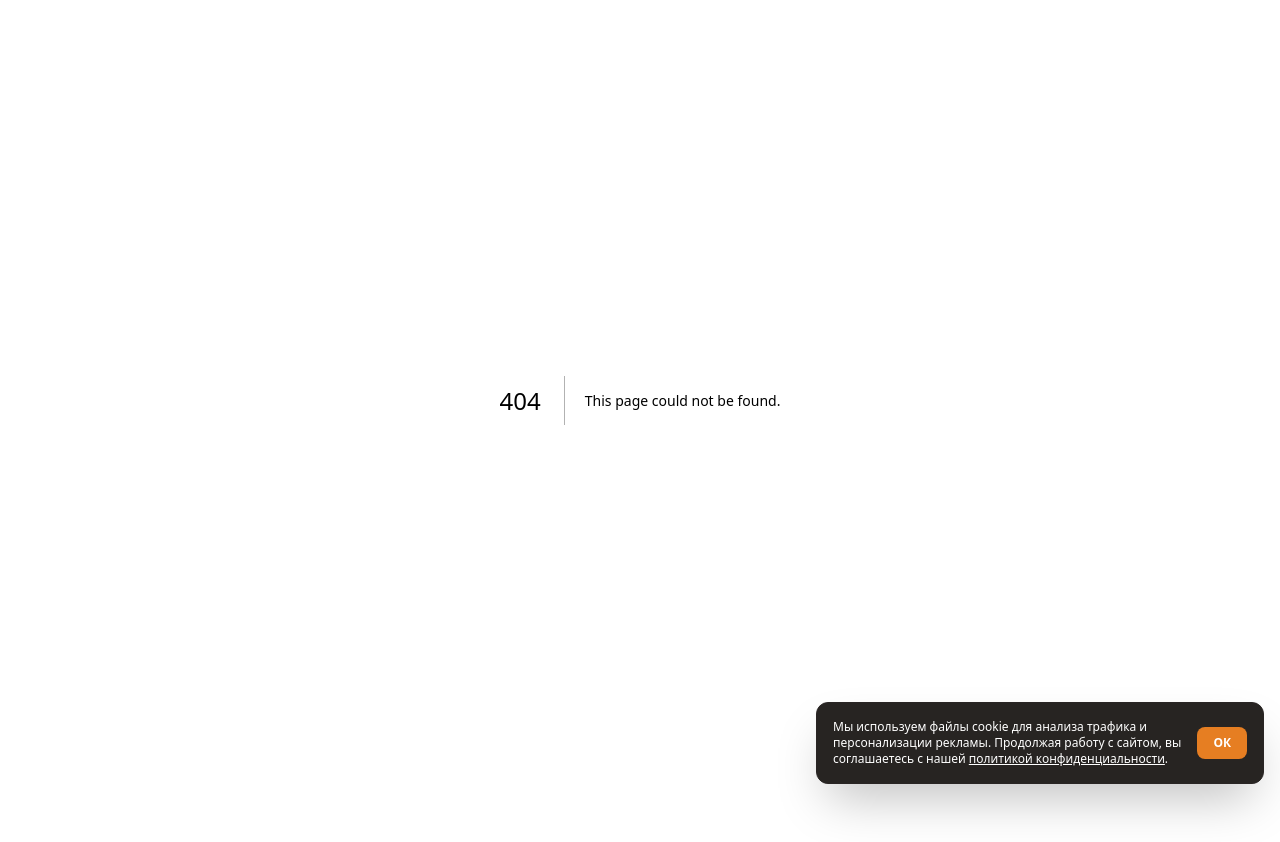
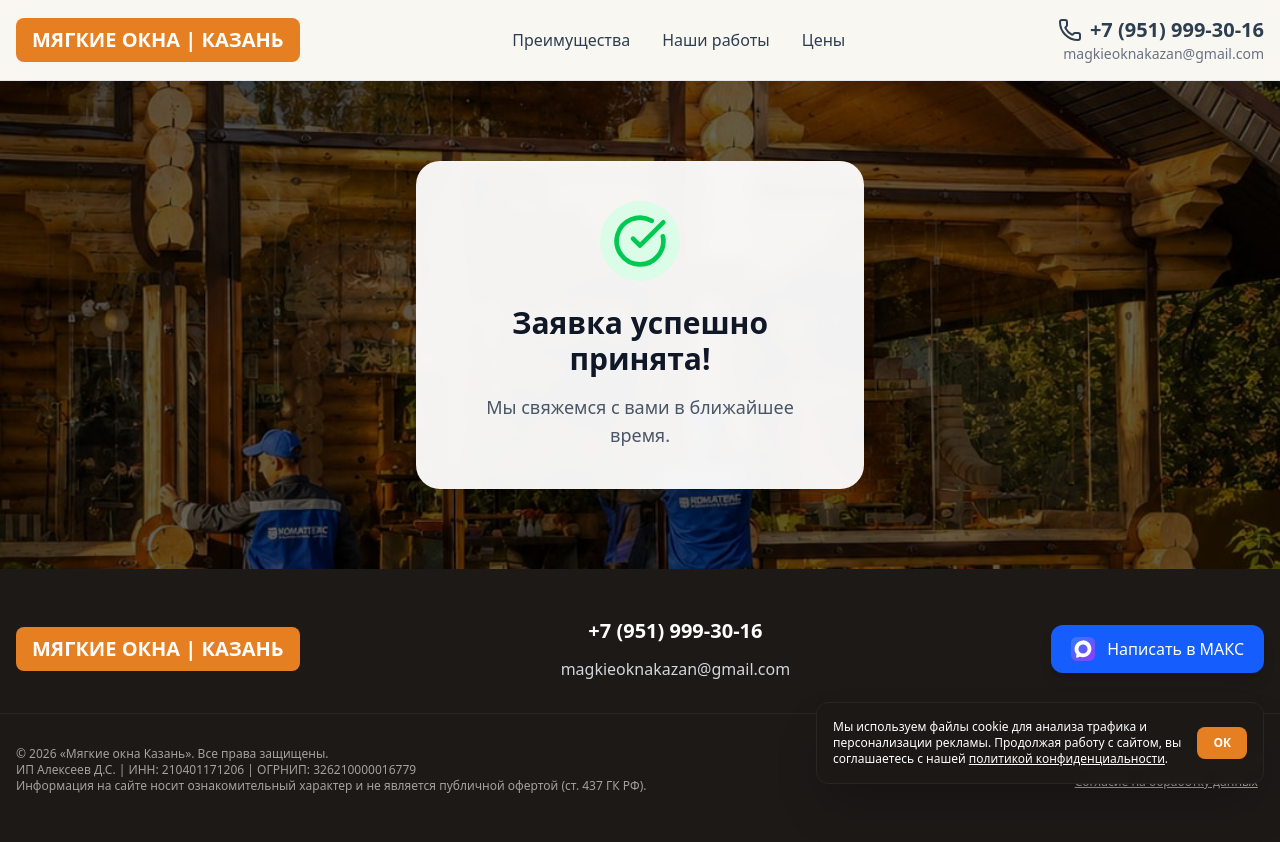
Before and after one commit to boyKirill/soft-windows-landing, a Next.js app: page /thanks in a window 1280 px wide. Before the commit this address had no page. Before the commit the page ends 800 px from the top, so only its background shows below. Built offline with nearby package versions, Linux system fonts and the light colour scheme.

Commit message:
Страница спасибо, тесовый номер

```diff
--- a/src/app/globals.css
+++ b/src/app/globals.css
@@ -18,3 +18,18 @@ body {
   color: var(--color-foreground);
   font-family: var(--font-sans), sans-serif;
 }
+
+.animate-slide-up-fade {
+  animation: slideUpFade 0.7s ease-out forwards;
+}
+
+@keyframes slideUpFade {
+  from {
+    opacity: 0;
+    transform: translateY(2rem);
+  }
+  to {
+    opacity: 1;
+    transform: translateY(0);
+  }
+}
--- /dev/null
+++ b/src/app/thanks/page.tsx
@@ -0,0 +1,49 @@
+import React from 'react';
+import Image from 'next/image';
+import Header from '@/components/Header';
+import Footer from '@/components/Footer';
+
+export const metadata = {
+  title: 'Заявка принята | Мягкие окна Казань',
+  description: 'Ваша заявка успешно отправлена',
+  robots: {
+    index: false,
+    follow: false,
+  },
+};
+
+export default function ThanksPage() {
+  return (
+    <div className="min-h-screen flex flex-col">
+      <Header />
+      <main className="relative flex-grow flex items-center justify-center py-20 px-4">
+      {/* Background Image */}
+      <div className="absolute inset-0 z-0">
+        <Image
+          src="/kazan-hero-bg.jpg"
+          alt="Фон"
+          fill
+          className="object-cover"
+          priority
+        />
+        {/* Dark Overlay */}
+        <div className="absolute inset-0 bg-black/60 z-10" />
+      </div>
+
+      {/* Success Card */}
+      <div className="relative z-20 w-full max-w-md bg-white/95 backdrop-blur-sm rounded-3xl p-10 shadow-2xl text-center animate-slide-up-fade">
+        <div className="mx-auto w-20 h-20 bg-green-100 rounded-full flex items-center justify-center mb-6">
+          <svg xmlns="http://www.w3.org/2000/svg" width="56" height="56" viewBox="0 0 24 24" fill="none" stroke="currentColor" strokeWidth="2" strokeLinecap="round" strokeLinejoin="round" className="lucide lucide-circle-check-big text-green-500" aria-hidden="true"><path d="M21.801 10A10 10 0 1 1 17 3.335"></path><path d="m9 11 3 3L22 4"></path></svg>
+        </div>
+        <h1 className="text-2xl md:text-3xl font-bold text-gray-900 mb-4">
+          Заявка успешно принята!
+        </h1>
+        <p className="text-lg text-gray-600">
+          Мы свяжемся с вами в ближайшее время.
+        </p>
+      </div>
+      </main>
+      <Footer />
+    </div>
+  );
+}
--- a/src/components/ContactForm.tsx
+++ b/src/components/ContactForm.tsx
@@ -1,18 +1,26 @@
 "use client";
 
-import React, { useState } from 'react';
+import React, { useState, useEffect } from 'react';
 import Link from 'next/link';
-import { Phone, CheckCircle, X } from 'lucide-react';
+import { useRouter } from 'next/navigation';
+import { Phone, CheckCircle } from 'lucide-react';
 
 export default function ContactForm() {
+  const router = useRouter();
   const [name, setName] = useState('');
   const [phone, setPhone] = useState('');
   const [area, setArea] = useState('');
   const [honeypot, setHoneypot] = useState('');
   const [isAgreed, setIsAgreed] = useState(false);
   const [isSubmitting, setIsSubmitting] = useState(false);
-  const [isSubmitted, setIsSubmitted] = useState(false);
   const [error, setError] = useState('');
+  const [isAlreadySent, setIsAlreadySent] = useState(false);
+
+  useEffect(() => {
+    if (typeof window !== 'undefined' && localStorage.getItem('lead_sent')) {
+      setIsAlreadySent(true);
+    }
+  }, []);
 
   const handlePhoneChange = (e: React.ChangeEvent<HTMLInputElement>) => {
     let val = e.target.value.replace(/\D/g, '');
@@ -41,9 +49,11 @@ export default function ContactForm() {
     // Honeypot check
     if (honeypot.length > 0) {
       // Bot detected, fake success
-      setIsSubmitted(true);
+      router.push('/thanks');
       return;
     }
+
+    const cleanPhone = phone.replace(/\D/g, '');
 
     setIsSubmitting(true);
     try {
@@ -59,8 +69,17 @@ export default function ContactForm() {
         throw new Error('Network error');
       }
 
-      // window.ym(XXXXXX, 'reachGoal', 'lead');
-      setIsSubmitted(true);
+      if (cleanPhone === '79519993016' || cleanPhone === '89519993016') {
+        console.log("Тестовое письмо отправлено");
+      } else {
+        if (typeof window !== 'undefined' && typeof (window as any).ym === 'function') {
+          // TODO: Замените 'XXXXXX' на реальный ID счетчика (без кавычек, числом)
+          (window as any).ym('XXXXXX', 'reachGoal', 'lead_success');
+        }
+      }
+
+      localStorage.setItem('lead_sent', 'true');
+      router.push('/thanks');
     } catch (err) {
       console.error('Error submitting form', err);
       setError('Произошла ошибка при отправке. Пожалуйста, попробуйте позже.');
@@ -91,6 +110,13 @@ export default function ContactForm() {
             </div>
           </div>
           <div className="md:w-7/12 p-10">
+            {isAlreadySent ? (
+              <div className="h-full flex flex-col items-center justify-center text-center p-8 bg-green-50 rounded-2xl border border-green-100">
+                <CheckCircle size={64} className="text-green-500 mb-6" />
+                <h3 className="text-2xl font-bold text-gray-800 mb-2">Заявка принята</h3>
+                <p className="text-gray-600">Вы уже оставили заявку. Мы свяжемся с вами в ближайшее время.</p>
+              </div>
+            ) : (
             <form onSubmit={handleSubmit} className="flex flex-col gap-6">
               {/* Honeypot field */}
               <input
@@ -169,40 +195,11 @@ export default function ContactForm() {
                 </div>
               )}
             </form>
+            )}
           </div>
         </div>
       </div>
 
-      {/* Success Modal */}
-      {isSubmitted && (
-        <div
-          className="fixed inset-0 z-[100] flex items-center justify-center bg-black/40 backdrop-blur-sm p-4 animate-in fade-in duration-300"
-          onClick={() => setIsSubmitted(false)}
-        >
-          <div
-            className="bg-white rounded-3xl p-8 max-w-sm w-full text-center shadow-2xl relative animate-in zoom-in-95 duration-300"
-            onClick={(e) => e.stopPropagation()}
-          >
-            <button
-              onClick={() => setIsSubmitted(false)}
-              className="absolute top-4 right-4 text-gray-400 hover:text-gray-600 transition-colors"
-            >
-              <X size={24} />
-            </button>
-            <div className="mx-auto w-24 h-24 bg-green-50 rounded-full flex items-center justify-center mb-6">
-              <CheckCircle size={56} className="text-green-500" />
-            </div>
-            <h3 className="text-2xl font-bold text-gray-800 mb-2">Спасибо!</h3>
-            <p className="text-gray-600">Ваша заявка успешно отправлена. Мы свяжемся с вами в ближайшее время.</p>
-            <button
-              onClick={() => setIsSubmitted(false)}
-              className="mt-8 w-full py-3 bg-button hover:bg-button-hover text-white rounded-xl font-bold transition-colors"
-            >
-              Закрыть
-            </button>
-          </div>
-        </div>
-      )}
     </section>
   );
 }
```
